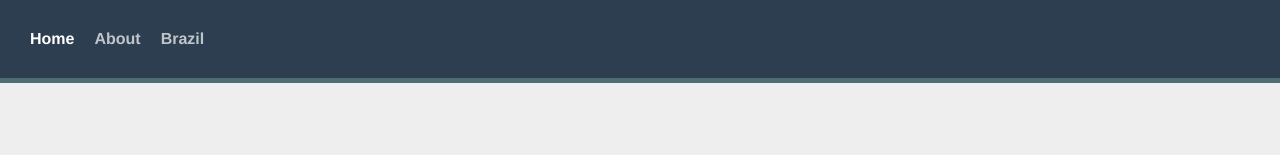
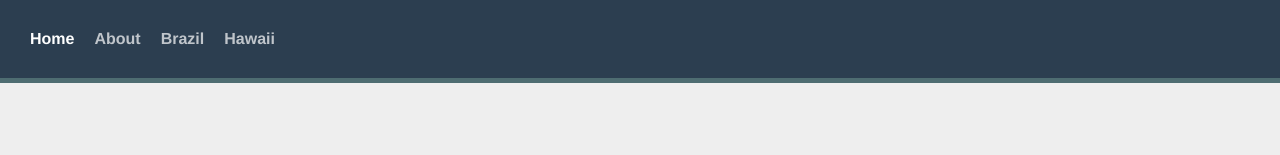
Before and after one commit to kiraGit67/vue-school-travel-app, a Vue app: page / in a window 1280 px wide. Shown: the top 155 px of the page. Built offline with nearby package versions, Linux system fonts and the light colour scheme.

Commit message:
adds router-link to HawaiiView.vue

```diff
--- a/src/App.vue
+++ b/src/App.vue
@@ -3,6 +3,7 @@
     <router-link to="/">Home</router-link>
     <router-link to="/about">About</router-link>
     <router-link to="/brazil">Brazil</router-link>
+    <router-link to="/hawaii">Hawaii</router-link>
   </div>
   <div class="container">
     <router-view></router-view>
```
